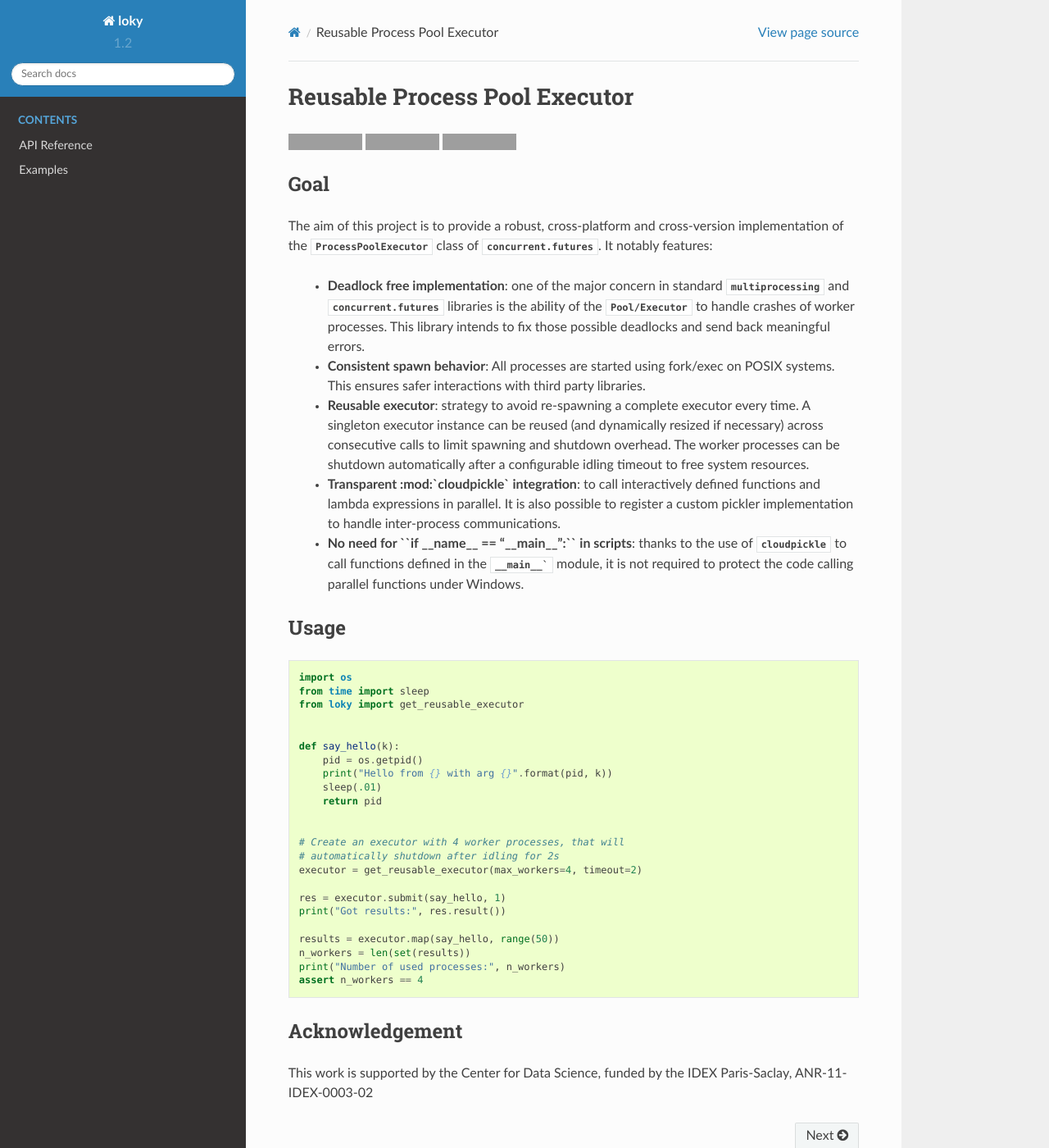
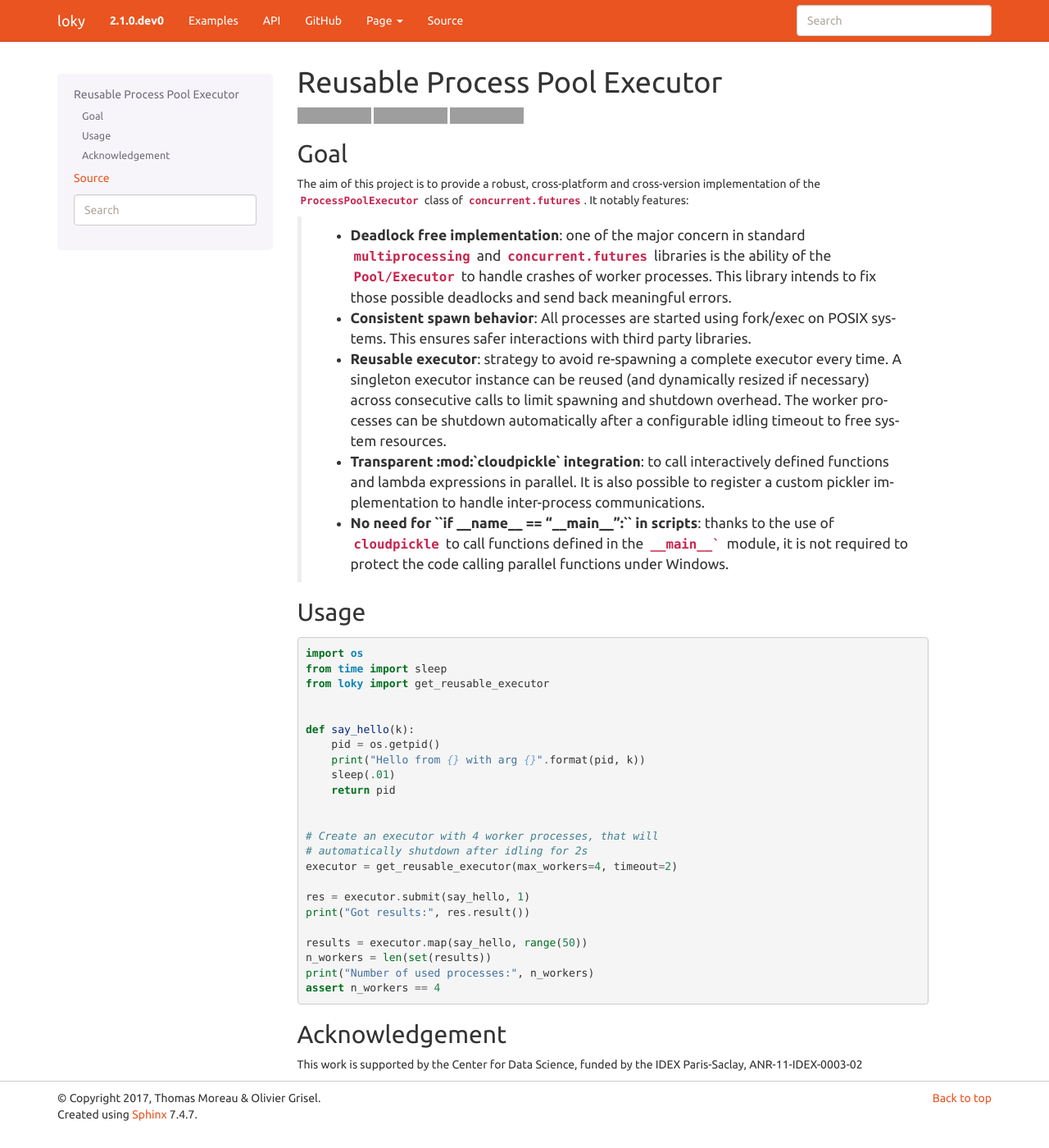
Before and after one commit to joblib/loky, a Sphinx documentation site: the page built from docs/index.rst, in a window 1280 px wide and 1400 px high. Shown: the whole window at 82% size. Built offline with Sphinx 7.4.7, drawn with Linux system fonts in a browser that asks for light colours; pages that are not in the unit, such as notebooks, are missing from menus; some of the changed text lies outside the part shown; grey boxes are pictures that could not be loaded.

Commit message:
DOC improve doc theme

```diff
--- a/docs/conf.py
+++ b/docs/conf.py
@@ -19,6 +19,8 @@
 #
 import os
 import sys
+import sphinx_bootstrap_theme
+
 sys.path.insert(0, os.path.abspath('../loky'))
 
 
@@ -61,9 +63,9 @@ author = 'Thomas Moreau & Olivier Grisel'
 # built documents.
 #
 # The short X.Y version.
-version = '1.2'
+from loky import __version__ as version  # noqa
 # The full version, including alpha/beta/rc tags.
-release = '1.2.0.dev0'
+release = version
 
 # The language for content autogenerated by Sphinx. Refer to documentation
 # for a list of supported languages.
@@ -88,10 +90,20 @@ todo_include_todos = True
 
 # The theme to use for HTML and HTML Help pages.  See the documentation for
 # a list of builtin themes.
-#
-#html_theme = 'alabaster'
-html_theme = 'sphinx_rtd_theme'
+html_theme = 'bootstrap'
 
+# Theme options are theme-specific and customize the look and feel of a theme
+# further.  For a list of options available for each theme, see the
+# documentation.
+html_theme_options = {
+    'navbar_sidebarrel': False,
+    'navbar_links': [
+        ("Examples", "auto_examples/index"),
+        ("API", "api"),
+        ("GitHub", "https://github.com/tommoral/adopty", True)
+    ],
+    'bootswatch_theme': "united"
+}
 # Theme options are theme-specific and customize the look and feel of a theme
 # further.  For a list of options available for each theme, see the
 # documentation.
@@ -109,13 +121,13 @@ html_static_path = ['_static']
 # This is required for the alabaster theme
 # refs: http://alabaster.readthedocs.io/en/latest/installation.html#sidebars
 html_sidebars = {
-    '**': [
-        'about.html',
-        'navigation.html',
-        'relations.html',  # needs 'show_related': True theme option to display
-        'searchbox.html',
-        'donate.html',
-    ]
+#    '**': [
+#        'about.html',
+#        'navigation.html',
+#        'relations.html',  # needs 'show_related': True theme option to display
+#        'searchbox.html',
+#        'donate.html',
+#    ]
 }
 
 
--- a/docs/index.rst
+++ b/docs/index.rst
@@ -4,12 +4,3 @@
    contain the root `toctree` directive.
 
 .. include:: ../README.rst
-
-
-.. toctree::
-   :hidden:
-   :caption: Contents
-
-   README
-   API
-   examples
```
